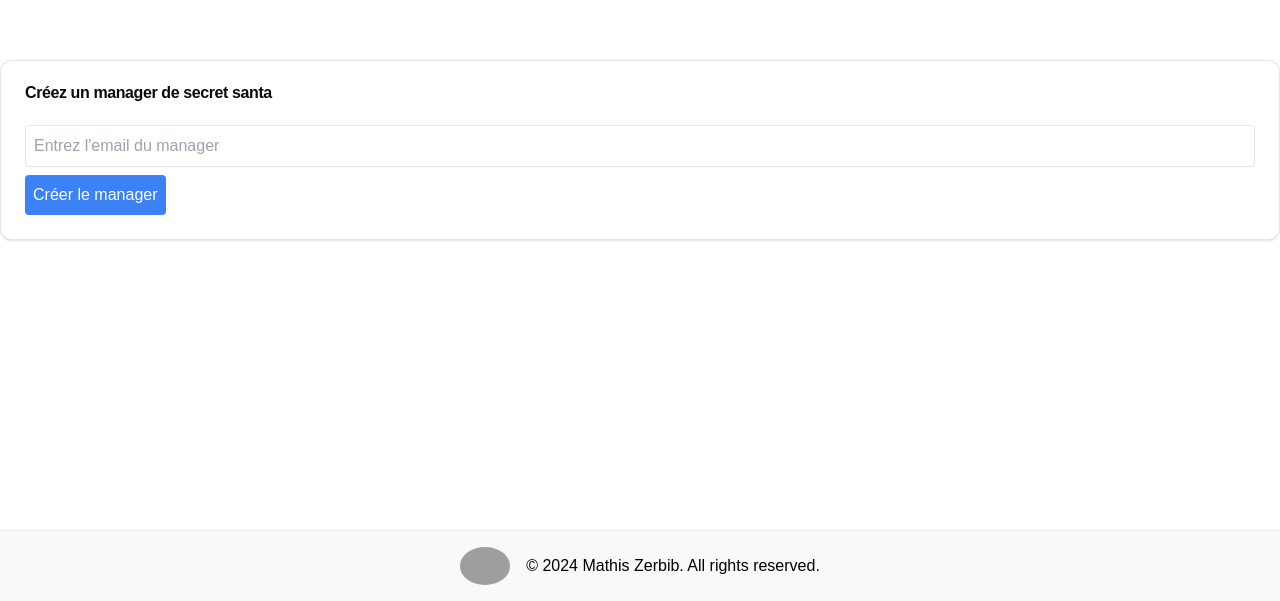
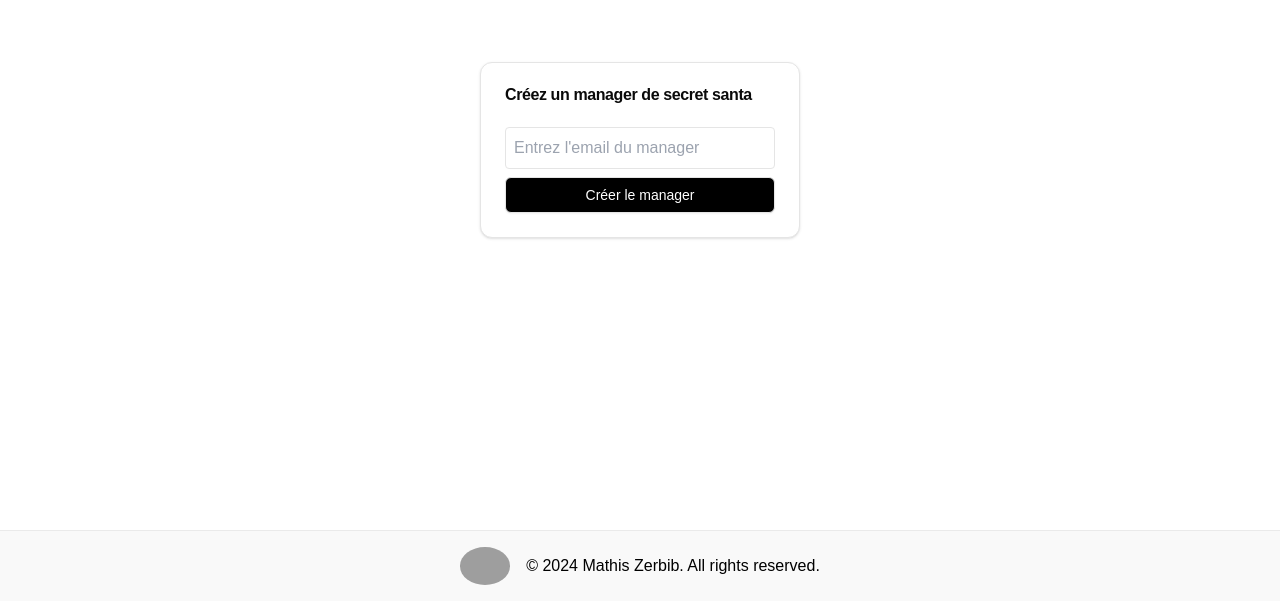
Before and after one commit to MathisZerbib/secret-santa, a Next.js app: page / in a window 1280 px wide. Shown: the part 270-871 px from the top of the page. Built offline with nearby package versions, Linux system fonts and the light colour scheme; no server answers; the database is empty; grey boxes are pictures that could not be loaded.

Commit message:
added ui to email

```diff
--- a/src/app/page.tsx
+++ b/src/app/page.tsx
@@ -7,6 +7,7 @@ import MainContent from "../components/MainContent";
 import { Card, CardHeader, CardTitle, CardContent } from "@/components/ui/card";
 import { Gift } from "@/types/gift";
 import Loader from "@/components/ui/loader";
+import { Button } from "@/components/ui/button";
 
 const getGifts = async (): Promise<Gift[]> => {
   try {
@@ -108,7 +109,7 @@ export default function Home() {
           <MainContent initialGifts={initialGifts} />
         </>
       ) : (
-        <Card className="bg-white">
+        <Card className="bg-white w-1/2 sm:w-1/2 md:w-1/2 lg:w-1/4 mx-auto">
           <CardHeader>
             <CardTitle>Créez un manager de secret santa</CardTitle>
           </CardHeader>
@@ -122,12 +123,13 @@ export default function Home() {
                 required
                 className="w-full p-2 border rounded"
               />
-              <button
+              <Button
                 type="submit"
-                className="mt-2 p-2 bg-blue-500 text-white rounded"
+                className="mt-2 p-2 bg-black text-white w-full"
+                variant="outline"
               >
                 Créer le manager
-              </button>
+              </Button>
             </form>
           </CardContent>
         </Card>
```
